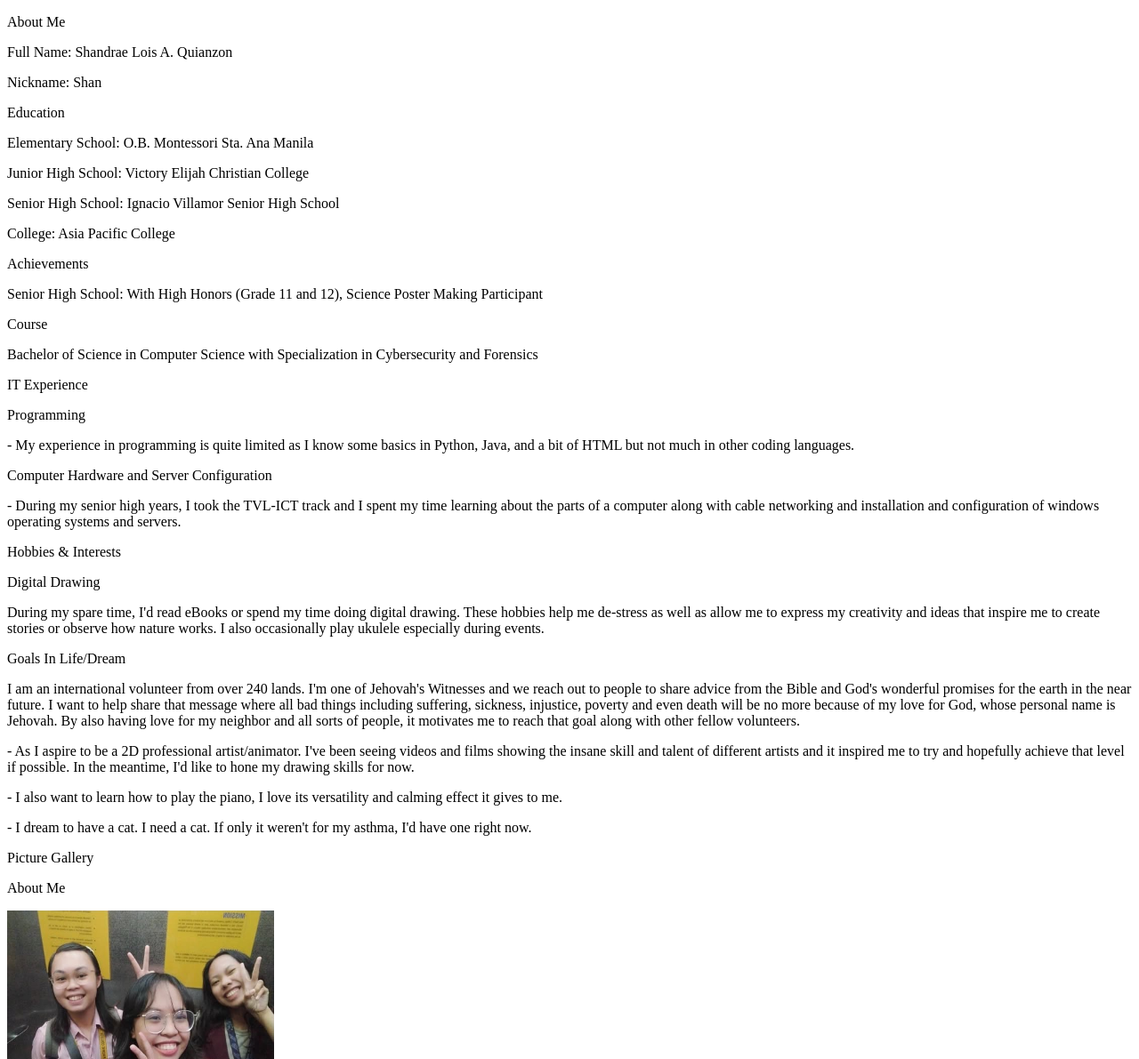
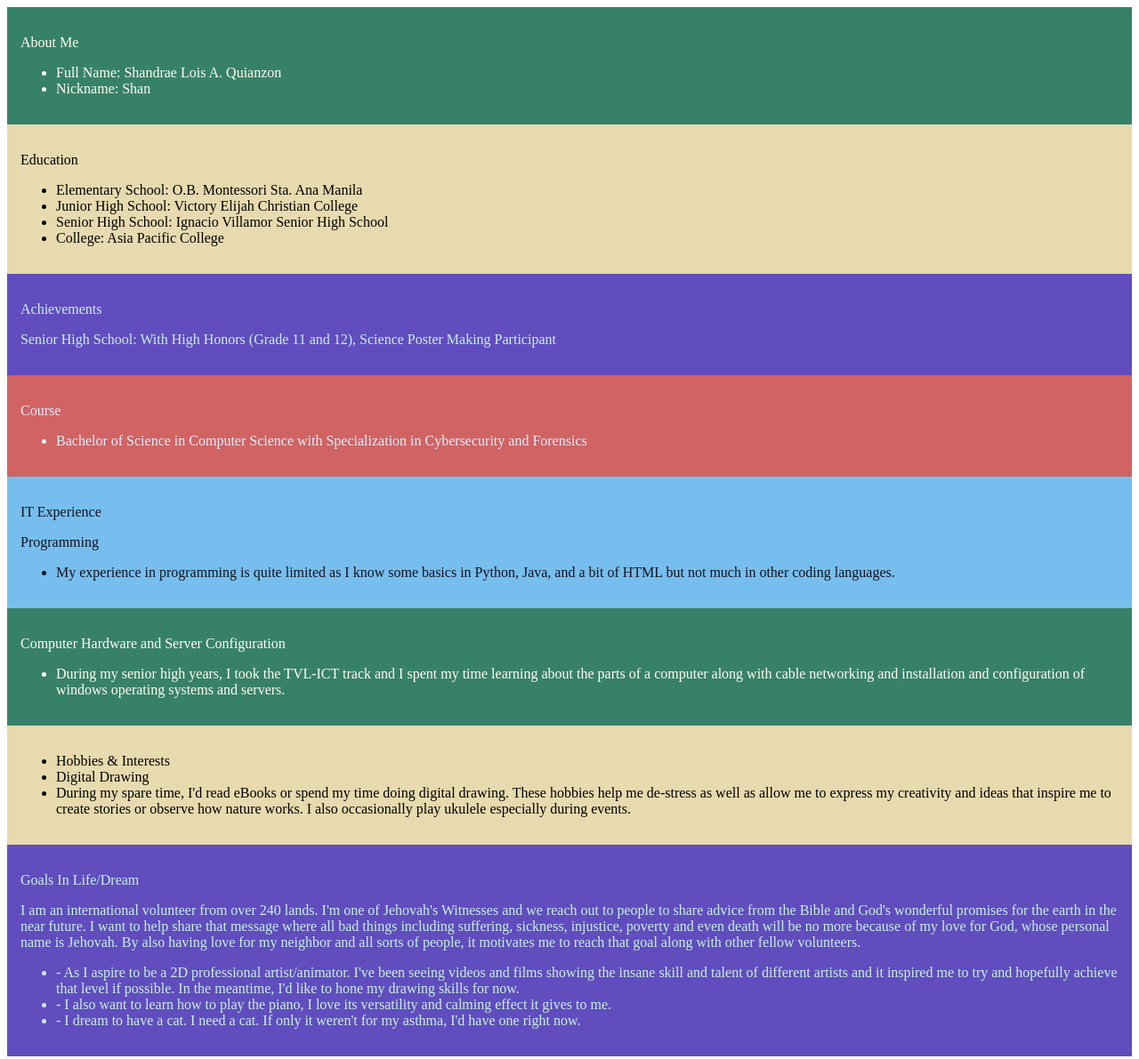
Before and after one commit to saquianzon/WEBPROG-SF231-Personal-Website, a plain HTML site: page Introductions/index.html in a window 1280 px wide. Shown: the top 1191 px of the page at 89% size. Drawn offline with Linux system fonts and the light colour scheme; files whose address does not match are found by name.

Commit message:
designed the website

```diff
--- a/Introductions/index.html
+++ b/Introductions/index.html
@@ -1,40 +1,66 @@
 <!DOCTYPE html>
 <html>
     <body>
+        <div style="background-color:rgb(56, 129, 105);color:rgb(255, 253, 242);padding:15px;">
             <p> About Me </p>
-        <p> Full Name: Shandrae Lois A. Quianzon </p>
-        <p> Nickname: Shan </p>
+            <ul>
+                <li> Full Name: Shandrae Lois A. Quianzon </li>
+                <li> Nickname: Shan </li>
+            </ul>
+        </div>
 
+        <div style="background-color:rgb(231, 218, 174);color:rgb(0, 0, 0);padding:15px;">
             <p> Education </p>
-        <p> Elementary School: O.B. Montessori Sta. Ana Manila </p>
-        <p> Junior High School: Victory Elijah Christian College </p>
-        <p> Senior High School: Ignacio Villamor Senior High School </p>
-        <p> College: Asia Pacific College</p>
+            <ul>
+                <li> Elementary School: O.B. Montessori Sta. Ana Manila </li>
+                <li> Junior High School: Victory Elijah Christian College </li>
+                <li> Senior High School: Ignacio Villamor Senior High School </li>
+                <li> College: Asia Pacific College </li>
+            </ul>
+        </div>
 
+        <div style="background-color:rgb(97, 77, 190);color:rgb(199, 241, 224);padding:15px;">
             <p> Achievements </p>
             <p> Senior High School: With High Honors (Grade 11 and 12), Science Poster Making Participant </p>
+        </div>
 
+        <div style="background-color:rgb(209, 99, 99);color:rgb(221, 238, 255);padding:15px;">
             <p> Course </p>
-        <p> Bachelor of Science in Computer Science with Specialization in Cybersecurity and Forensics </p>
+            <ul>
+                <li> Bachelor of Science in Computer Science with Specialization in Cybersecurity and Forensics </li>
+            </ul>
+        </div>
 
+        <div style="background-color:rgb(118, 190, 238);color:rgb(19, 19, 32);padding:15px;">
             <p> IT Experience </p>
             <p> Programming </p>
-            <p> - My experience in programming is quite limited as I know some basics in Python, Java, and a bit
-            of HTML but not much in other coding languages. </p>
+            <ul>
+                <li> My experience in programming is quite limited as I know some basics in Python, Java, and a bit
+                    of HTML but not much in other coding languages. </li>
+            </ul>
+        </div>
 
+        <div style="background-color:rgb(56, 129, 105);color:rgb(255, 253, 242);padding:15px;">
             <p> Computer Hardware and Server Configuration </p>
-            <p> - During my senior high years, I took the TVL-ICT track and I spent my time learning about the
+            <ul>
+                <li> During my senior high years, I took the TVL-ICT track and I spent my time learning about the
                 parts of a computer along with cable networking and installation and configuration of windows
-                operating systems and servers. </p>
+                operating systems and servers. </li>
+            </ul>
+        </div>
 
-        <p> Hobbies & Interests </p>
-        <p> Digital Drawing</p>
-        <p> During my spare time, I'd read eBooks or spend my time doing digital drawing. These hobbies
+        <div style="background-color:rgb(231, 218, 174);color:rgb(0, 0, 0);padding:15px;">
+            <ul>
+                <li> Hobbies & Interests </li>
+                <li> Digital Drawing </li>
+                <li> During my spare time, I'd read eBooks or spend my time doing digital drawing. These hobbies
                 help me de-stress as well as allow me to express my creativity and ideas that inspire me to
                 create stories or observe how nature works. I also occasionally play ukulele especially during
-            events. </p>
+                events. </li>
+            </ul>
+        </div>
 
-
+        <div style="background-color:rgb(97, 77, 190);color:rgb(199, 241, 224);padding:15px;">
         <p> Goals In Life/Dream </p>
         <p> I am an international volunteer from over 240 lands. I'm one of
             Jehovah's Witnesses and we reach out to people to share advice from the Bible and God's
@@ -44,11 +70,14 @@
             neighbor and all sorts of people, it motivates me to reach that goal along with other fellow
             volunteers.
             </p>
-                <p> - As I aspire to be a 2D professional artist/animator. I've been seeing videos and films showing the
+            <ul>
+                <li> - As I aspire to be a 2D professional artist/animator. I've been seeing videos and films showing the
                     insane skill and talent of different artists and it inspired me to try and hopefully achieve that
-                      level if possible. In the meantime, I'd like to hone my drawing skills for now. </p>
-                <p> - I also want to learn how to play the piano, I love its versatility and calming effect it gives to me. </p>
-                <p> - I dream to have a cat. I need a cat. If only it weren't for my asthma, I'd have one right now. </p>
+                    level if possible. In the meantime, I'd like to hone my drawing skills for now. </li>
+                <li> - I also want to learn how to play the piano, I love its versatility and calming effect it gives to me. </li>
+                <li> - I dream to have a cat. I need a cat. If only it weren't for my asthma, I'd have one right now. </li>
+            </ul>
+        </div>
 
         <p> Picture Gallery </p>
         <p>About Me</p>
@@ -60,6 +89,5 @@
         <img src="SHANDRAE/Artworks/Full_Render/HK_OC_Vale.png" alt="Hollow Knight OC Artwork" width="300" height="245">
         <img src="SHANDRAE/Artworks/Full_Render/Spring.png" alt="Cherry Blossom Spring Artwork" width="300" height="245">
 
-
     </body>
 </html>
```
Lines whose indentation alone changed are shown as unchanged.
